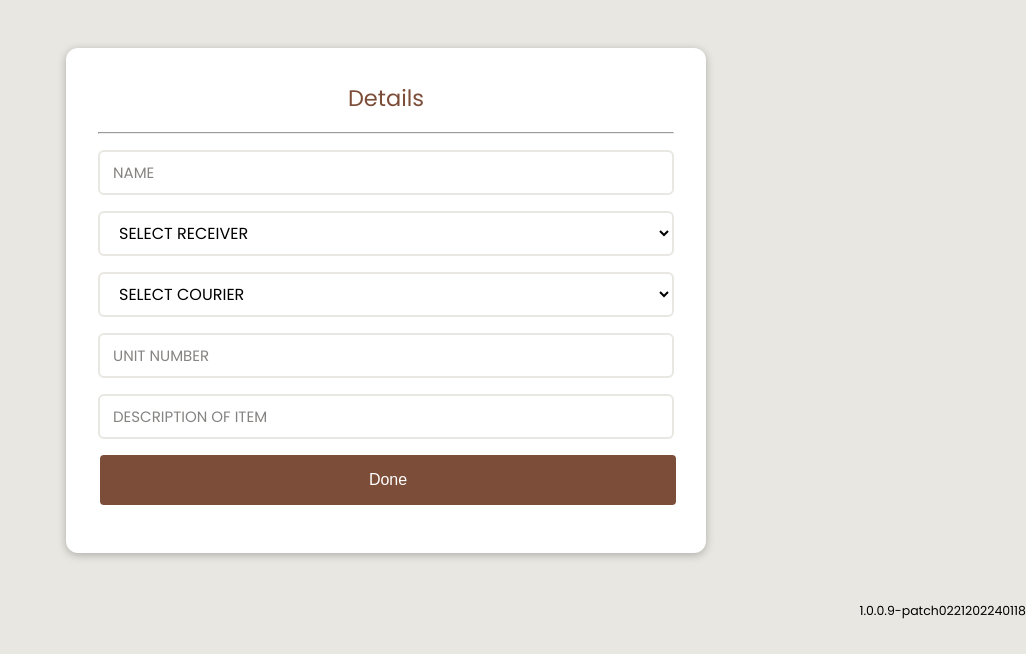
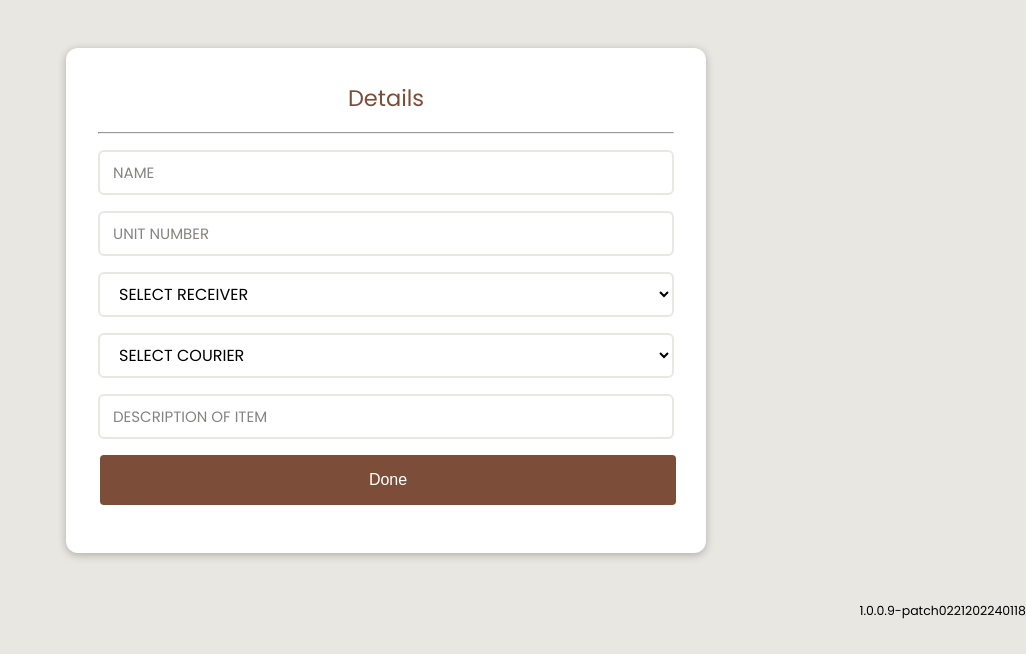
Before and after one commit to rmm-services/parcel-logger-web, a Vue app: page /pickup_parcel in a window 1280 px wide. Shown: the top 654 px of the page, without its empty margins (254-1280 px from the left). Built offline with nearby package versions, Linux system fonts and the light colour scheme; what notiwind, vue-loading-overlay, vue-sweetalert2 would draw is missing.

Commit message:
adjust unit number

```diff
--- a/src/views/PickupParcelView.vue
+++ b/src/views/PickupParcelView.vue
@@ -258,6 +258,13 @@ export default {
           <p v-if="riderNameValidity === 'invalid'">Please enter a valid name!</p>
         </div>
 
+        <div class="input-field" :class="{invalid: unitNumberValidity === 'invalid'}">
+          <input name="unit-number" id="unit-number" type="number"
+          required v-model.trim="enteredUnitNumber" @blur="validateInputUN" />
+          <label for="unit-number">Unit Number</label>
+          <p v-if="unitNumberValidity === 'invalid'">Please enter a valid unit number!</p>
+        </div>
+
         <div class="input-field">
           <select v-model.trim="selectedReceiver">
             <option disabled value="">Select Receiver</option>
@@ -287,13 +294,6 @@ export default {
         <div class="input-field" v-if="validateInputShowCourier">
           <input name="courier" id="courier" type="text" required v-model.trim="enteredCourier"/>
           <label for="courier">Others</label>
-        </div>
-
-        <div class="input-field" :class="{invalid: unitNumberValidity === 'invalid'}">
-          <input name="unit-number" id="unit-number" type="number"
-          required v-model.trim="enteredUnitNumber" @blur="validateInputUN" />
-          <label for="unit-number">Unit Number</label>
-          <p v-if="unitNumberValidity === 'invalid'">Please enter a valid unit number!</p>
         </div>
 
         <div class="input-field" :class="{invalid: descItemValidity === 'invalid'}">
```
